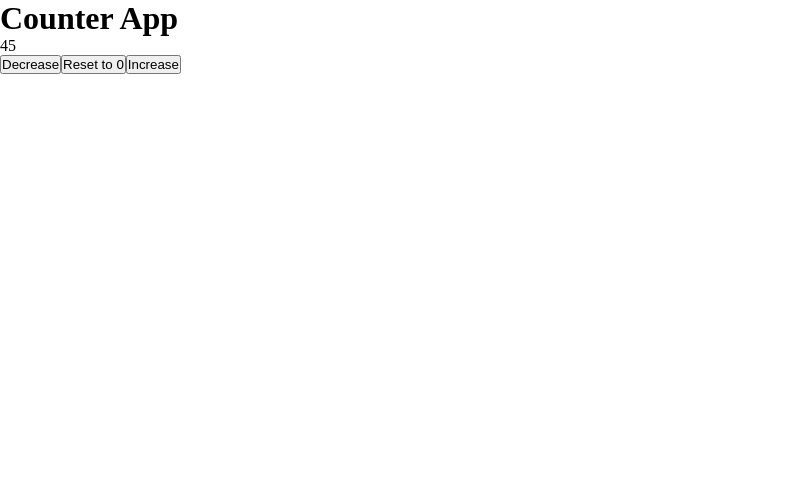
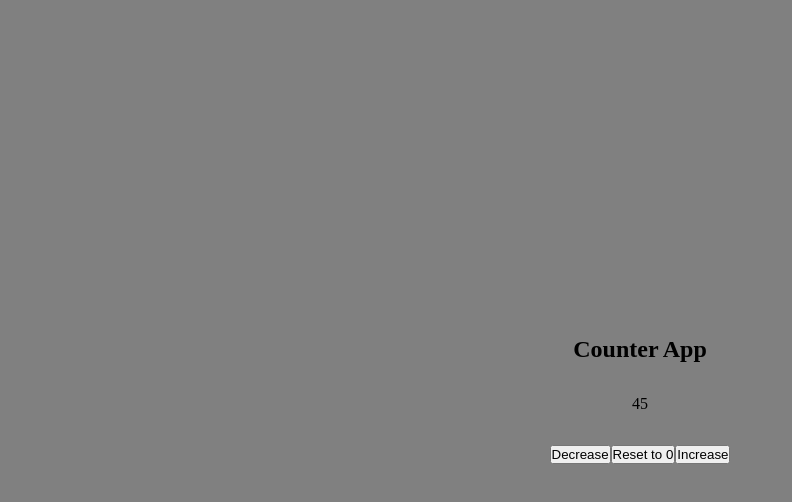
Before and after one commit to StefanMogren/zustand-bootcamp, a React (Vite) app: page / in a window 1280 px wide. Shown: the top 502 px of the page, without its empty margins (0-792 px from the left). Built offline with nearby package versions, Linux system fonts and the light colour scheme.

Commit message:
Added css for .app and .counter-container

```diff
--- a/src/App.jsx
+++ b/src/App.jsx
@@ -4,9 +4,11 @@ import Counter from './components/Counter/Counter';
 function App() {
 	return (
 		<div className='app'>
-			<h1>Counter App</h1>
-			<Counter count={45} />
-			<ButtonGroup />
+			<section className='counter-container'>
+				<h1>Counter App</h1>
+				<Counter count={45} />
+				<ButtonGroup />
+			</section>
 		</div>
 	);
 }
--- a/src/index.css
+++ b/src/index.css
@@ -3,3 +3,22 @@
 	margin: 0;
 	padding: 0;
 }
+
+.app {
+	width: 100%;
+	min-height: 100vh;
+	max-height: 100%;
+	display: flex;
+	justify-content: center;
+	background-color: grey;
+}
+
+.counter-container {
+	width: 300px;
+	display: flex;
+	flex-direction: column;
+	justify-content: center;
+	gap: 2rem;
+	align-items: center;
+	background-color: grey;
+}
```
